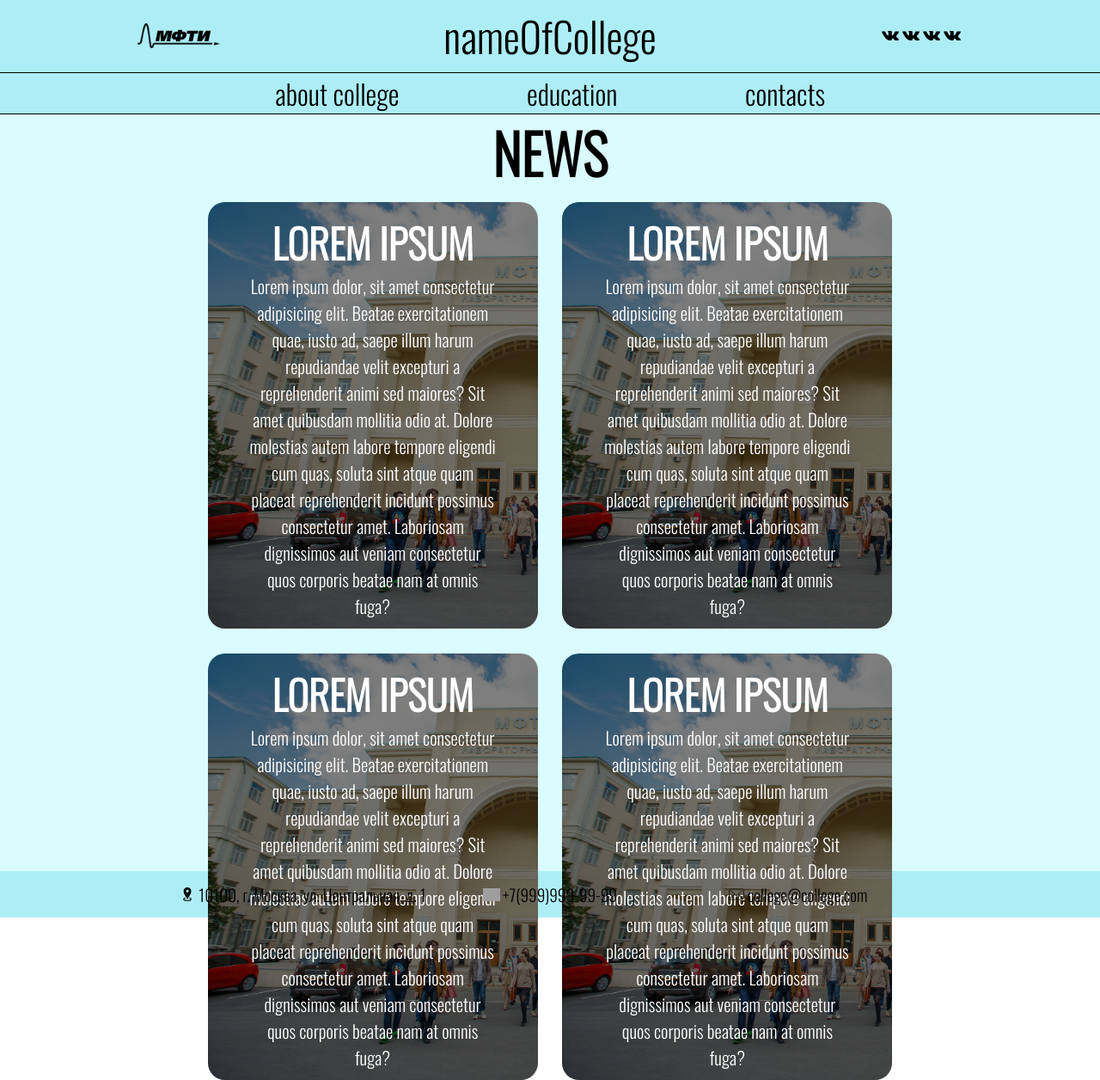
After one commit to TristitiaTribulatio/courseWork, a PHP site: page /newsPage.php in a window 1280 px wide. The commit adds this page. Shown: the whole page at 86% size. Run offline with PHP 8.4, Linux system fonts and the light colour scheme; grey boxes are pictures that could not be loaded.

Commit message:
add newsPage

```diff
--- a/mainPage.php
+++ b/mainPage.php
@@ -33,7 +33,7 @@
                     </a>
                 </li>
                 <li>
-                    <a href="#">
+                    <a href="newsPage.php">
                         <img src="/resources/imgs/newsIcon.png">
                         <p>NEWS</p>
                     </a>
--- /dev/null
+++ b/newsPage.php
@@ -0,0 +1,55 @@
+<!DOCTYPE html>
+<html lang="en">
+<head>
+    <meta charset="UTF-8">
+    <meta name="viewport" content="width=device-width, initial-scale=1.0">
+    <title>newsPage</title>
+    <link rel="stylesheet" href="/resources/css/index.css">
+    <link rel="stylesheet" href="/resources/css/header.css">
+    <link rel="stylesheet" href="/resources/css/newsPage.css">
+    <link rel="stylesheet" href="/resources/css/footer.css">
+</head>
+<body>
+    <? include "./resources/php/header.php"; ?>
+    <main>
+        <section class="news">
+            <h2><a href="#">NEWS</a></h2>
+            <ul>
+                <li>
+                    <div class="newsInfo">
+                        <h3><a href="#">LOREM IPSUM</a></h3>
+                        <p>Lorem ipsum dolor, sit amet consectetur adipisicing elit. Beatae exercitationem quae, iusto ad, saepe illum harum repudiandae velit excepturi a reprehenderit animi sed maiores? Sit amet quibusdam mollitia odio at.
+                        Dolore molestias autem labore tempore eligendi cum quas, soluta sint atque quam placeat reprehenderit incidunt possimus consectetur amet. Laboriosam dignissimos aut veniam consectetur quos corporis beatae nam at omnis fuga?
+                        </p>
+                    </div>
+                </li>
+                <li>
+                    <div class="newsInfo">
+                        <h3><a href="#">LOREM IPSUM</a></h3>
+                        <p>Lorem ipsum dolor, sit amet consectetur adipisicing elit. Beatae exercitationem quae, iusto ad, saepe illum harum repudiandae velit excepturi a reprehenderit animi sed maiores? Sit amet quibusdam mollitia odio at.
+                        Dolore molestias autem labore tempore eligendi cum quas, soluta sint atque quam placeat reprehenderit incidunt possimus consectetur amet. Laboriosam dignissimos aut veniam consectetur quos corporis beatae nam at omnis fuga?
+                        </p>
+                    </div>
+                </li>
+                <li>
+                    <div class="newsInfo">
+                        <h3><a href="#">LOREM IPSUM</a></h3>
+                        <p>Lorem ipsum dolor, sit amet consectetur adipisicing elit. Beatae exercitationem quae, iusto ad, saepe illum harum repudiandae velit excepturi a reprehenderit animi sed maiores? Sit amet quibusdam mollitia odio at.
+                        Dolore molestias autem labore tempore eligendi cum quas, soluta sint atque quam placeat reprehenderit incidunt possimus consectetur amet. Laboriosam dignissimos aut veniam consectetur quos corporis beatae nam at omnis fuga?
+                        </p>
+                    </div>
+                </li>
+                <li>
+                    <div class="newsInfo">
+                        <h3><a href="#">LOREM IPSUM</a></h3>
+                        <p>Lorem ipsum dolor, sit amet consectetur adipisicing elit. Beatae exercitationem quae, iusto ad, saepe illum harum repudiandae velit excepturi a reprehenderit animi sed maiores? Sit amet quibusdam mollitia odio at.
+                        Dolore molestias autem labore tempore eligendi cum quas, soluta sint atque quam placeat reprehenderit incidunt possimus consectetur amet. Laboriosam dignissimos aut veniam consectetur quos corporis beatae nam at omnis fuga?
+                        </p>
+                    </div>
+                </li>
+            </ul>
+        </section>
+    </main>
+    <? include "./resources/php/footer.php"; ?>
+</body>
+</html>
--- a/resources/css/header.css
+++ b/resources/css/header.css
@@ -76,6 +76,7 @@ nav {
     border-bottom: 1px solid black;
     position: sticky;
     top: 0;
+    z-index: 100;
 }
 
 .nav {
--- /dev/null
+++ b/resources/css/newsPage.css
@@ -0,0 +1,71 @@
+main {
+    height: 100%;
+    background-color: #DAFBFF;
+}
+
+.news {
+    width: 100%;
+    height: 110vh;
+    display: flex;
+    flex-flow: column wrap;
+    justify-content: center;
+    align-items: center;
+}
+
+.news h2 {
+    font-size: 4em;
+    height: 10%;
+    display: flex;
+    justify-content: center;
+    align-items: center;
+}
+
+.news h2 a {
+    color: black;
+}
+
+.news ul {
+    height: 90%;
+    width: 75%;
+    display: flex;
+    flex-flow: row wrap;
+    justify-content: center;
+    align-items: center;
+}
+
+.news ul li {
+    width: 40%;
+    display: flex;
+    justify-content: center;
+    align-items: center;
+    background-image: url("/resources/imgs/newsImage.jpg");
+    background-repeat: no-repeat;
+    background-size: cover;
+    border-radius: 20px;
+    margin: 1.5%;
+}
+
+.newsInfo {
+    width: 100%;
+    height: 100%;
+    display: flex;
+    flex-flow: column wrap;
+    justify-content: center;
+    align-items: center;
+    background-color: rgba(0, 0, 0, .5);
+    border-radius: 20px;
+    padding: 3%;
+}
+
+.news ul li h3 a {
+    font-size: 2.5em;
+    padding-bottom: 3%;
+    color: white;
+}
+
+.news ul li p {
+    width: 80%;
+    font-size: 1.3em;
+    text-align: center;
+    color: white;
+}
```
Also changed, not shown: resources/imgs/newsImage.jpg (added).
